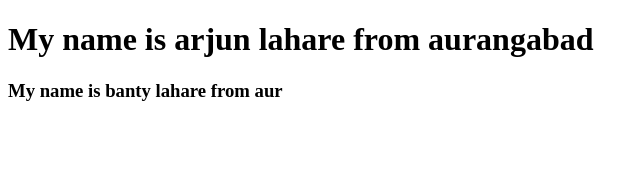
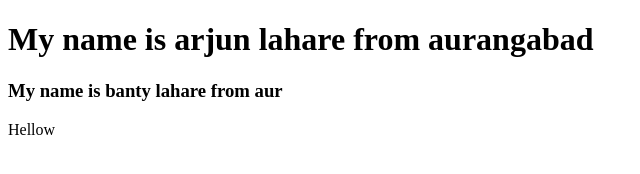
Before and after one commit to arjunlhr/resume, a plain HTML site: page index.html in a window 1280 px wide. Shown: the full height of the page, 0-640 px from the left. Drawn offline with Linux system fonts and the light colour scheme.

Commit message:
add one hellow

```diff
--- a/index.html
+++ b/index.html
@@ -8,6 +8,7 @@
 <body>
         <h1>My name is arjun lahare from aurangabad</h1>
 		<h3> My name is banty lahare from aur </h3>
+			Hellow
 
 
 
```
